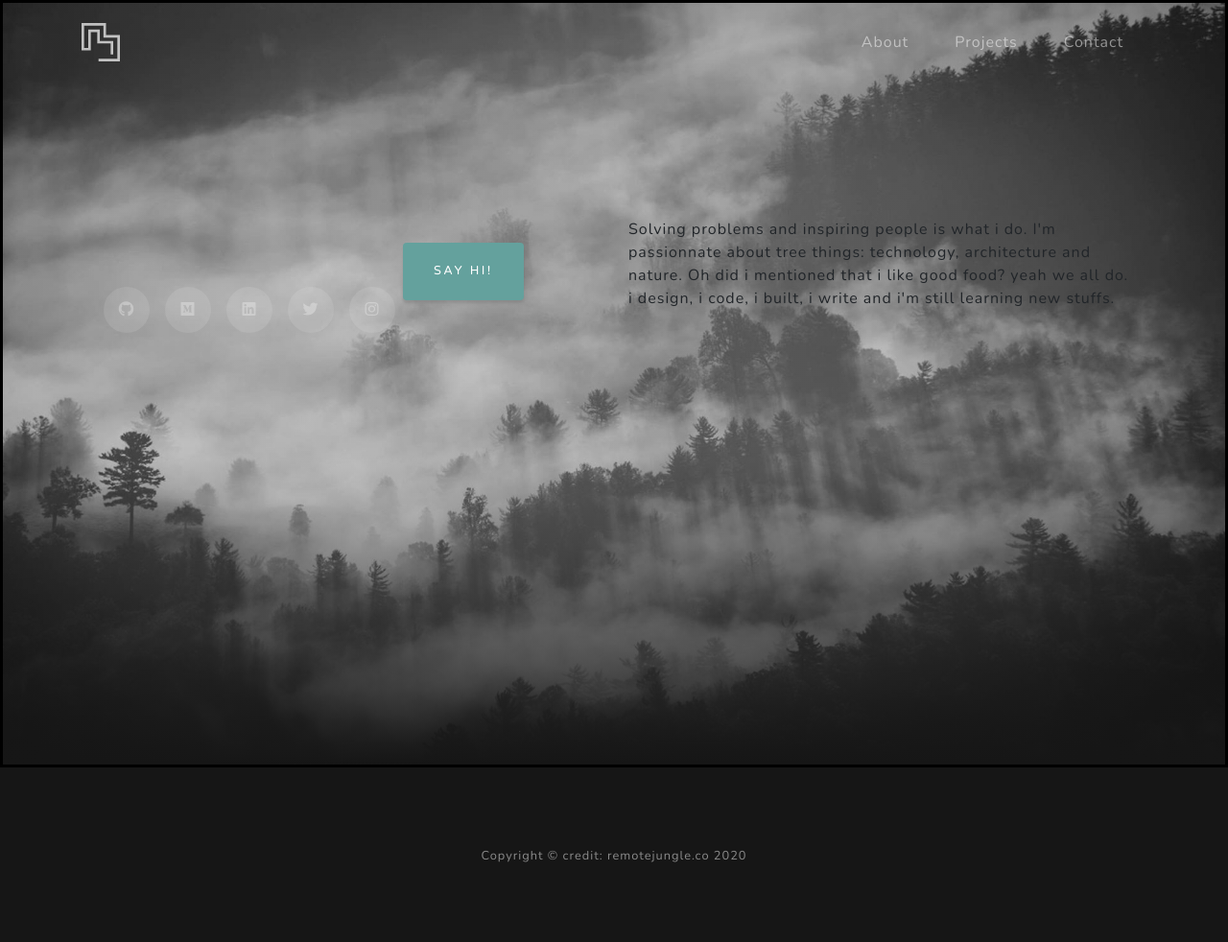
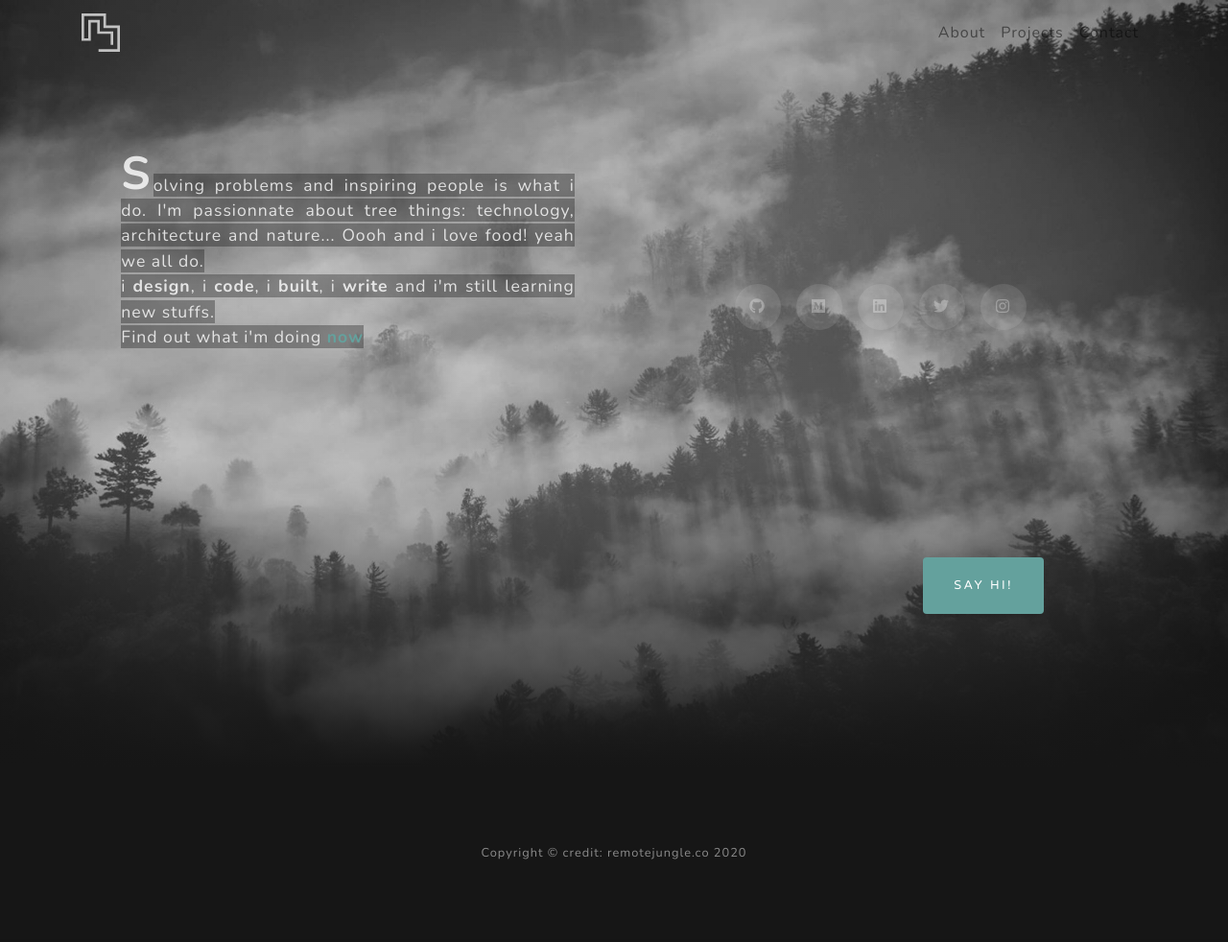
Before and after one commit to marcusbey/rb_django, a Django app: page / in a window 1280 px wide. Shown: the whole page at 96% size. After the commit the page ends 896 px from the top, so only its background shows below. Run offline with Django 3.2, Linux system fonts and the light colour scheme; some libraries are stand-ins or nearby versions.

Commit message:
styling the home page

```diff
--- a/pages/views.py
+++ b/pages/views.py
@@ -14,14 +14,16 @@
   image = random.choice(background_urls)
   return [image, image[26:27]];
 
+
 def index(request):
+  background = rand_background();
+  mode = 'dark' if background[1] == 'd' else 'light';
   title = "2omain 3030Ξ";
-  return render(request, 'index.html', {'title': title});
-
+  return render(request, 'index.html', {'title': title, 'mode' : mode });
 
 def home(request):
-  background = rand_background()
-  mode = 'dark' if background[1] == 'd' else 'light'
+  background = rand_background();
+  mode = 'dark' if background[1] == 'd' else 'light';
   return render(request, 'home.html', {'background_url': background[0], 'mode' : mode });
 
 def now(request):
--- a/static/css/grayscale.css
+++ b/static/css/grayscale.css
@@ -46,15 +46,27 @@
     background-color: transparent;
     transition: background-color 0.3s ease-in-out;
   }
-  #mainNav .navbar-brand {
+  #mainNav .navbar-brand .dark {
     padding: .5rem 0;
     color: rgba(255, 255, 255, 0.5);
   }
-  #mainNav .nav-link {
+
+    #mainNav .navbar-brand .light {
+    padding: .5rem 0;
+    color: rgba(0, 0, 0, 0.5);
+  }
+
+  #mainNav .nav-link .dark{
     transition: none;
     padding: 2rem 1.5rem;
     color: rgba(255, 255, 255, 0.5);
+}
+  #mainNav .nav-link .light {
+    transition: none;
+    padding: 2rem 1.5rem;
+    color: rgba(0, 0, 0, 0.5);
   }
+
   #mainNav .nav-link:hover {
     color: rgba(255, 255, 255, 0.75);
   }
@@ -87,6 +99,8 @@
 
 .masthead {
   position: relative;
+  display: flex;
+  align-items: flex-start;
   width: 100%;
   height: auto;
   min-height: 35rem;
--- a/static/css/main.css
+++ b/static/css/main.css
@@ -1,6 +1,14 @@
 
  .logo-container {
 
+ }
+
+ .dark {
+  color: rgba(255, 255, 255, 0.8);
+ }
+
+ .light {
+  color: rgba(0, 0, 0, 0.8);
  }
 
 #logo-svg {
@@ -33,22 +41,48 @@
   display: inline-flex;
   height: 50vh;
   align-items: center;
-  float: left;
 }
 
 .container-right {
-  display: inline-flex;
-    height: 50vh;
+
+  display: flex;
+  justify-content: center;
   align-items: center;
+  height: 50vh;
   float: right;
 }
 
+.master-letter {
+  display: block;
+  position: relative;
+  letter-spacing: 0.2rem;
+  font-size: 3rem;
+  font-weight: bold;
+  line-height: 0.2rem;
+  float:left;
+  clear: both;
 
-.dark{
-    border: 3px solid black;
 }
 
+.intro {
+  display: block;
+  font-size: 1.1rem;
+  padding: 5%;
+  border-radius: 5px;
+  text-align: justify;
+  /* background-color: rgba(255, 255, 255, 0.2); */
+}
 
-.light{
-    border:3px solid white;
+ .light .hightlight{
+  background-color: rgba(255, 255, 255, 0.3);
 }
+
+.dark .hightlight  {
+  background-color: rgba(0, 0, 0, 0.3);
+}
+
+.home-btn {
+  position: absolute;
+  right: 15%;
+  bottom: 20%;
+}
--- a/templates/home.html
+++ b/templates/home.html
@@ -3,8 +3,7 @@
 
 {% block content %}
   <!-- Header -->
-  <section  id="masthome"
-            class="masthead contact-section {{ mode }}"
+  <section  class="masthead contact-section {{ mode }}"
             style="
             background:
               linear-gradient(to bottom, rgba(22, 22, 22, 0.1) 60%, rgba(22, 22, 22, 0.7) 90%, #161616 100%),
@@ -15,16 +14,16 @@
             background-size: cover;"
             >
     <div class="container">
-
-      <div class="container-right col-6 col-md-6 col-sm-12">
-        <p>
-          Solving problems and inspiring people is what i do. I'm passionnate about tree things: technology, architecture and nature. Oh did i mentioned that i like good food? yeah we all do. <br/>
-          i design, i code, i built, i write and i'm still learning new stuffs.
+      <div class="container-left col6 col-md-6 col-sm-12 col-xm-12">
+        <p class="intro {{ mode }}">
+          <span class="master-letter">S</span><span class="hightlight {{ mode }}">olving problems and inspiring people is what i do. I'm passionnate about tree things: technology, architecture and nature... Oooh and  i love food! yeah we all do. <br/>
+          i <strong>design</strong>, i <strong>code</strong>, i <strong>built</strong>, i <strong>write</strong> and i'm still learning new stuffs.  <br/>
+          Find out what i'm doing <a href="{% url 'now'%}"><strong>now</strong></a></span>
         </p>
       </div>
 
 
-      <div class="container-left col-6 col-md-6 col-sm-12">
+      <div class="container-right col-6 col-md-6 col-sm-12 col-xm-12">
         <div class = "social d-flex justify-content-center" >
           <a class="mx-2" href="https://github.com/marcusbey" target="_blank"><i class="fab fa-github"></i>
           <a class="mx-2" href="https://medium.com/@rboboe" target="_blank"><i class="fab fa-medium"></i>
@@ -32,36 +31,12 @@
           <a class="mx-2" href="https://www.twitter.com/romainbey" target="_blank"><i class="fab fa-twitter"></i></a>
           <a class="mx-2" href="https://www.instagram.com/bey.marcus/" target="_blank"><i class="fab fa-instagram"></i></a>
         </div>
-
-        <div class="container-left">
-          <a href="{% url 'now'%}" class="btn btn-primary js-scroll-trigger">Say hi!</a>
-        </div>
       </div>
+    </div>
 
 
-      <div class="container-right col-6 col-md-6 col-sm-12 invisible ">
-        <p>
-          Le Lorem Ipsum est simplement du faux texte employé dans la composition et la mise en page avant impression. Le Lorem Ipsum est le faux texte standard de l'imprimerie depuis les années 1500, quand un imprimeur anonyme assembla ensemble des morceaux de texte pour réaliser un livre spécimen de polices de texte. Il n'a pas fait que survivre cinq siècles, mais s'est aussi adapté à la bureautique informatique, sans que son contenu n'en soit modifié. Il a été popularisé dans les années 1960 grâce à la vente de feuilles Letraset contenant des passages du Lorem Ipsum, et, plus récemment, par son inclusion dans des applications de mise en page de texte, comme Aldus PageMaker.
-        </p>
-
-      </div>
-
-
-
-      <div class="container-left col-6 col-md-6 col-sm-12 invisible ">
-        <p>
-          "But I must explain to you how all this mistaken idea of denouncing pleasure and praising pain was born and I will give you a complete account of the system, and expound the actual teachings of the great explorer of the truth, the master-builder of human happiness. No one rejects, dislikes, or avoids pleasure itself, because it is pleasure, but because those who do not know how to pursue pleasure rationally encounter consequences that are extremely painful. Nor again is there anyone who loves or pursues or desires to obtain pain of itself, because it is pain, but because occasionally circumstances occur in which toil and pain can procure him some great pleasure. To take a trivial example, which of us ever undertakes laborious physical exercise, except to obtain some advantage from it? But who has any right to find fault with a man who chooses to enjoy a pleasure that has no annoying consequences, or one who avoids a pain that produces no resultant pleasure?"
-
-  Maker.
-        </p>
-        <div>
-          <img src=" {% static 'css/main.css' %}">
-        </div>
-      </div>
-
-
-
-
+    <div class="home-btn">
+      <a href="{% url 'now'%}" class="btn btn-primary js-scroll-trigger">Say hi!</a>
     </div>
 
   </section>
--- a/templates/navbar.html
+++ b/templates/navbar.html
@@ -1,7 +1,7 @@
 {% load static %}
 {% block content %}
 <!-- Navigation -->
-  <nav class="navbar navbar-expand-lg navbar-light fixed-top" id="mainNav">
+  <nav class="navbar navbar-expand-lg navbar-light fixed-top {{ mode }}" id="mainNav">
     <div class="container">
       <a class="navbar-brand js-scroll-trigger" href="{% url 'home' %}">
         <div class="logo-container">
```
